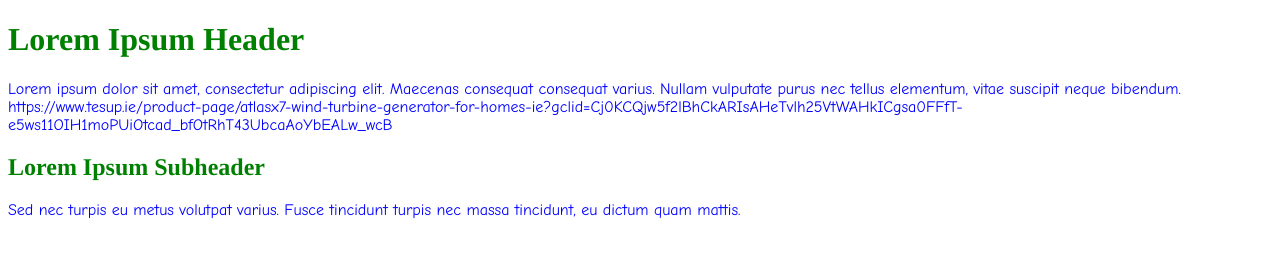
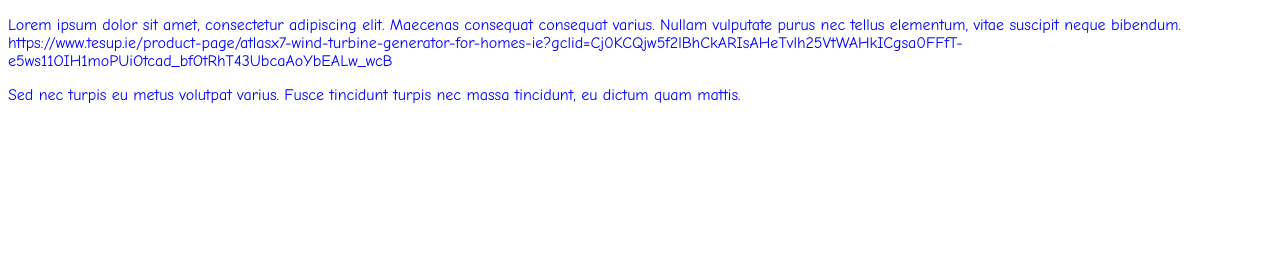
Before and after one commit to cmuilwijk/mywebsite2, a plain HTML site: page index.html in a window 1280 px wide. Drawn offline with Linux system fonts and the light colour scheme.

Commit message:
Update index.html

```diff
--- a/index.html
+++ b/index.html
@@ -39,7 +39,7 @@
     </style>
 </head>
 <body>
-    <h1>Lorem Ipsum Header</h1>
+    <h1 hidden>Lorem Ipsum Header</h1>
     <p>
         Lorem ipsum dolor sit amet, consectetur adipiscing elit.
         Maecenas consequat consequat varius.
@@ -48,7 +48,7 @@
 
     </p>
 
-    <h2>Lorem Ipsum Subheader</h2>
+    <h2 hidden >Lorem Ipsum Subheader</h2>
     <p>
         Sed nec turpis eu metus volutpat varius.
         Fusce tincidunt turpis nec massa tincidunt, eu dictum quam mattis.
```
